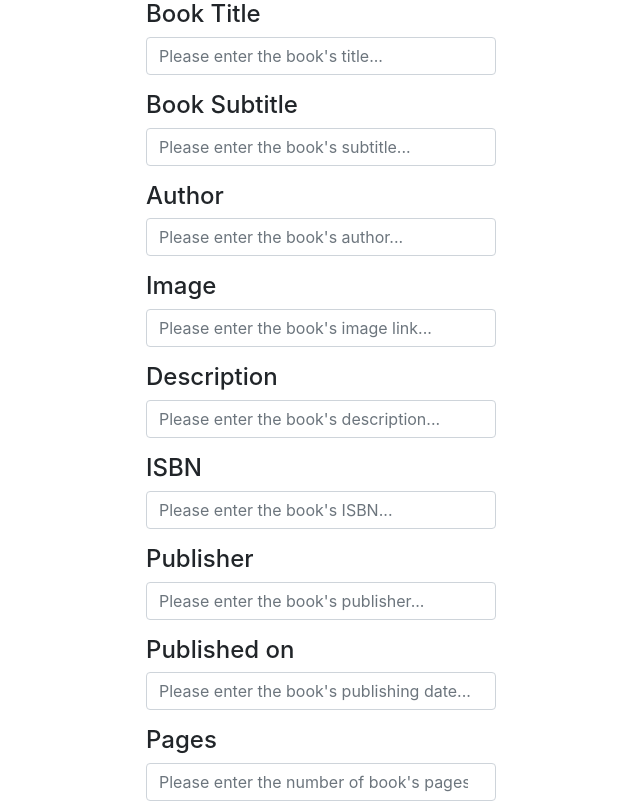
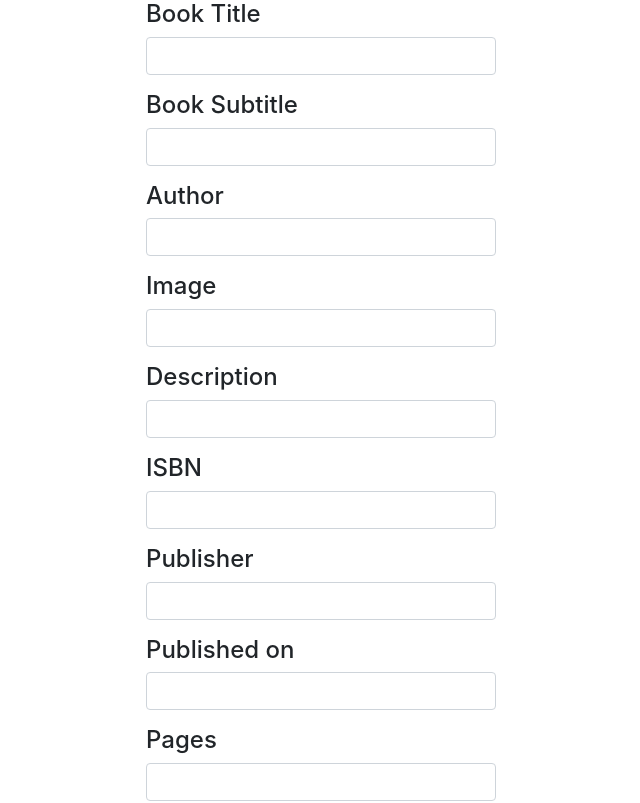
Before and after one commit to naydennik/js-books-react, a React (Create React App) app: page /create in a window 1280 px wide. Shown: the part 200-1003 px from the top of the page, without its empty margins (381-1021 px from the left). Built offline with nearby package versions, Linux system fonts and the light colour scheme; sample sign-in values are in the browser's storage.

Commit message:
Created Create page

```diff
--- a/src/components/input-create/index.js
+++ b/src/components/input-create/index.js
@@ -6,6 +6,7 @@ const InputCreate = ({
   type,
   placeholder,
   name,
+  required,
   value,
   onChange,
 }) => {
@@ -18,6 +19,7 @@ const InputCreate = ({
         type={type}
         placeholder={placeholder}
         name={name}
+        required={required}
         value={value}
         onChange={onChange}
       />
--- a/src/pages/create/index.js
+++ b/src/pages/create/index.js
@@ -1,10 +1,73 @@
-import React from "react";
+import React, { Component } from "react";
+import { withRouter } from "react-router-dom";
+import styles from "./index.module.css";
+import service from "../../services/booksService";
 import Header from "../../components/header";
 import Footer from "../../components/footer";
+import Button from "../../components/button";
 import InputCreate from "../../components/input-create";
-import styles from "./index.module.css";
 
-const CreatePage = () => {
+class CreatePage extends Component {
+  constructor(props) {
+    super(props);
+
+    this.state = {
+      title: "",
+      subtitle: "",
+      author: "",
+      imageUrl: "",
+      description: "",
+      isbn: "",
+      publisher: "",
+      published: "",
+      pages: "",
+      website: "",
+    };
+
+    this.handleChange = this.handleChange.bind(this);
+    this.handleSubmit = this.handleSubmit.bind(this);
+  }
+
+  handleChange(event) {
+    this.setState({
+      [event.target.name]: event.target.value,
+    });
+  }
+
+  handleSubmit(event) {
+    event.preventDefault();
+
+    const title = this.state.title;
+    const subtitle = this.state.subtitle;
+    const author = this.state.author;
+    const imageUrl = this.state.imageUrl;
+    const description = this.state.description;
+    const isbn = this.state.isbn;
+    const publisher = this.state.publisher;
+    const published = this.state.published;
+    const pages = this.state.pages;
+    const website = this.state.website;
+
+    service
+      .createBook({
+        title,
+        subtitle,
+        author,
+        imageUrl,
+        description,
+        isbn,
+        publisher,
+        published,
+        pages,
+        website,
+      })
+      .then((res) => {
+        console.log(res);
+        this.props.history.push("/books");
+      });
+  }
+
+  render() {
     return (
       <div>
         <Header />
@@ -15,89 +78,100 @@ const CreatePage = () => {
               <br />
             </div>
           </div>
-        <form>
+          <form onSubmit={this.handleSubmit}>
             <div className="row space-top">
               <div className="col-md-4">
                 <InputCreate
                   title="Book Title"
                   id="title"
                   type="text"
-                placeholder="Please enter the book's title..."
                   name="title"
-                onChange={() => {}}
+                  required={true}
+                  value={this.state.title}
+                  onChange={this.handleChange}
                 />
                 <InputCreate
                   title="Book Subtitle"
                   id="subtitle"
                   type="text"
-                placeholder="Please enter the book's subtitle..."
+                  required={true}
                   name="subtitle"
-                onChange={() => {}}
+                  value={this.state.subtitle}
+                  onChange={this.handleChange}
                 />
                 <InputCreate
                   title="Author"
                   id="author"
                   type="text"
-                placeholder="Please enter the book's author..."
+                  required={true}
                   name="author"
-                onChange={() => {}}
+                  value={this.state.author}
+                  onChange={this.handleChange}
                 />
                 <InputCreate
                   title="Image"
                   id="image"
                   type="text"
-                placeholder="Please enter the book's image link..."
-                name="image"
-                onChange={() => {}}
+                  required={true}
+                  name="imageUrl"
+                  value={this.state.imageUrl}
+                  onChange={this.handleChange}
                 />
                 <InputCreate
                   title="Description"
                   id="description"
                   type="text"
-                placeholder="Please enter the book's description..."
+                  required={true}
                   name="description"
-                onChange={() => {}}
+                  value={this.state.description}
+                  onChange={this.handleChange}
                 />
                 <InputCreate
                   title="ISBN"
                   id="isbn"
                   type="number"
-                placeholder="Please enter the book's ISBN..."
+                  required={true}
                   name="isbn"
-                onChange={() => {}}
+                  value={this.state.isbn}
+                  onChange={this.handleChange}
                 />
                 <InputCreate
                   title="Publisher"
                   id="publisher"
                   type="text"
-                placeholder="Please enter the book's publisher..."
+                  required={true}
                   name="publisher"
-                onChange={() => {}}
+                  value={this.state.publisher}
+                  onChange={this.handleChange}
                 />
                 <InputCreate
                   title="Published on"
                   id="published"
                   type="text"
-                placeholder="Please enter the book's publishing date..."
+                  required={true}
                   name="published"
-                onChange={() => {}}
+                  value={this.state.published}
+                  onChange={this.handleChange}
                 />
                 <InputCreate
                   title="Pages"
                   id="pages"
                   type="number"
-                placeholder="Please enter the number of book's pages..."
+                  required={true}
                   name="pages"
-                onChange={() => {}}
+                  value={this.state.pages}
+                  onChange={this.handleChange}
                 />
                 <InputCreate
                   title="Official Website"
                   id="website"
                   type="text"
-                placeholder="Please enter the link to book's official website..."
+                  required={true}
                   name="website"
-                onChange={() => {}}
+                  value={this.state.website}
+                  onChange={this.handleChange}
                 />
+                <Button type="submit" name="Create Book" />
               </div>
             </div>
           </form>
@@ -105,6 +179,7 @@ const CreatePage = () => {
         <Footer />
       </div>
     );
-};
+  }
+}
 
-export default CreatePage;
+export default withRouter(CreatePage);
--- a/src/pages/details/index.js
+++ b/src/pages/details/index.js
@@ -28,12 +28,14 @@ const DetailsPage = () => {
     if (sessionStorage.getItem("id") === config.adminId) {
       setisAdmin(true);
     }
-    if (isMounted) {
-      API.get(`${url}/${id}`, { headers }).then(({ data }) => {
+
+    API.get(`${url}/${id}`, { headers }).then(({ data }) => {
+      if (isMounted) {
         setBook(data);
-      });
-      setIsLoading(false);
-    }
+        setIsLoading(false);
+      }
+    });
+
     return () => {
       isMounted = false;
     };
--- a/src/pages/edit/index.js
+++ b/src/pages/edit/index.js
@@ -1,4 +1,5 @@
 import React, { Component } from "react";
+import { withRouter } from "react-router-dom";
 import styles from "./index.module.css";
 import service from "../../services/booksService";
 import Header from "../../components/header";
@@ -9,6 +10,7 @@ import API from "../../config/api";
 import config from "../../config/config";
 
 class EditPage extends Component {
+  _isMounted = false;
   constructor(props) {
     super(props);
 
@@ -70,6 +72,7 @@ class EditPage extends Component {
   }
 
   async componentDidMount() {
+    this._isMounted = true;
     const url = `/appdata/${config.kinveyAppKey}/books`;
     const token = sessionStorage.getItem("authtoken");
 
@@ -80,9 +83,8 @@ class EditPage extends Component {
     let book;
 
     await API.get(`${url}/${this.id}`, { headers }).then(({ data }) => {
+      if (this._isMounted) {
         book = data;
-    });
-
         this.setState({
           title: book.title,
           subtitle: book.subtitle,
@@ -95,6 +97,15 @@ class EditPage extends Component {
           pages: book.pages,
           website: book.website,
         });
+      }
+    });
+  }
+
+  componentWillUnmount() {
+    // fix Warning: Can't perform a React state update on an unmounted component
+    this.setState = (state, callback) => {
+      return;
+    };
   }
 
   render() {
@@ -202,4 +213,4 @@ class EditPage extends Component {
   }
 }
 
-export default EditPage;
+export default withRouter(EditPage);
--- a/src/services/booksService.js
+++ b/src/services/booksService.js
@@ -46,7 +46,7 @@ const booksServices = {
   },
 
   createBook(data) {
-    return API.post(url, data)
+    return API.post(url, data, { headers })
       .then((res) => {
         if (res.status >= 200 && res.status < 300) {
           window.alert("Successfully created!");
```
Lines whose indentation alone changed are shown as unchanged.
